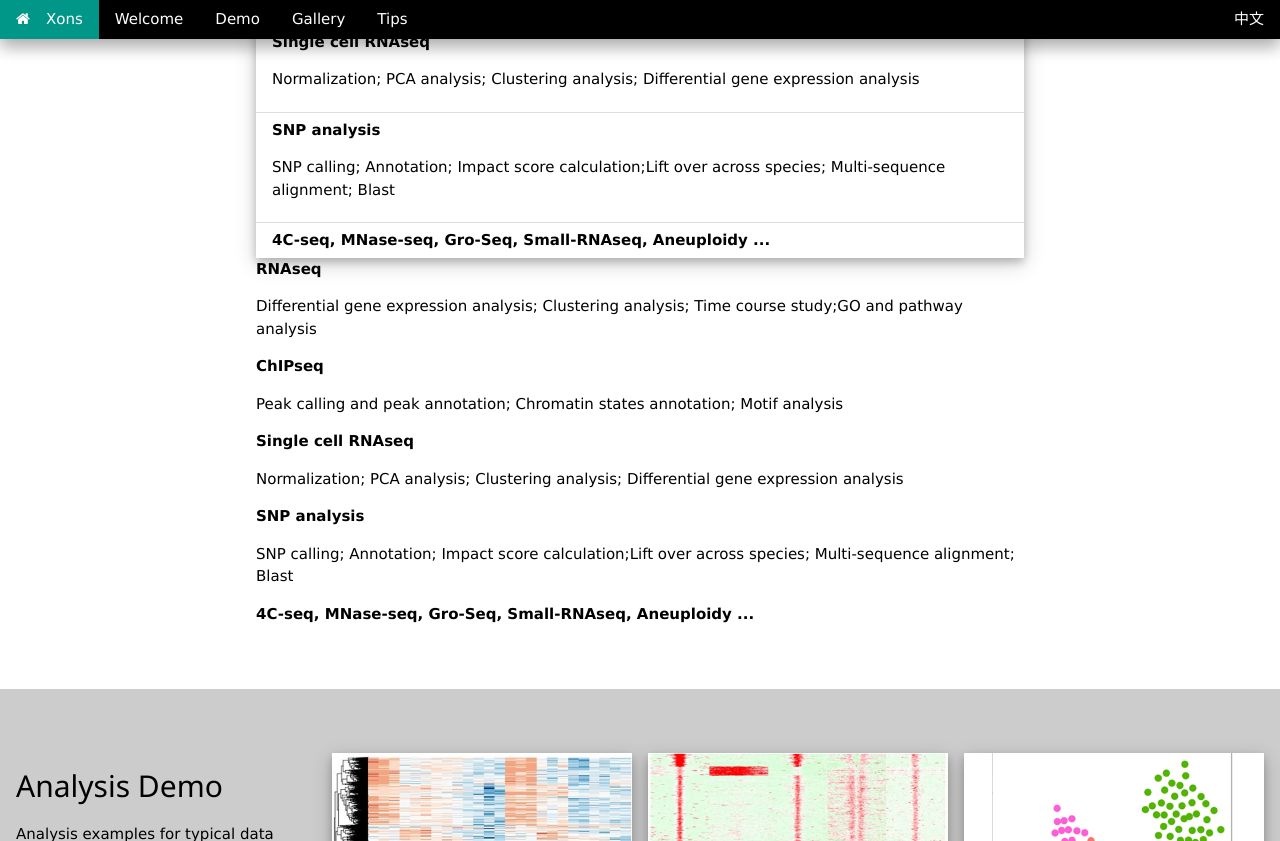
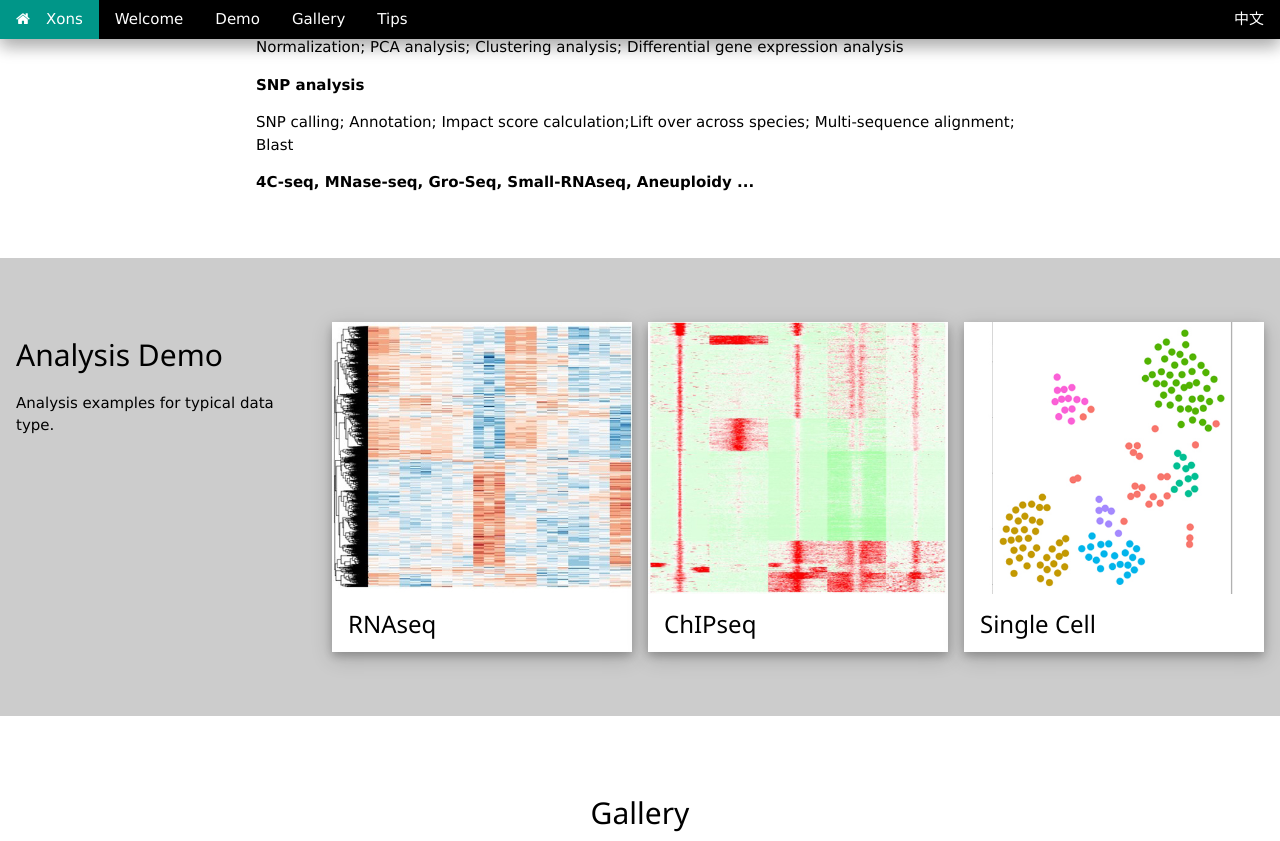
Before and after one commit to xons/xons.github.io, a Jekyll site: the page built from index.html, in a window 1280 px wide and 900 px high, scrolled down 458 px, cut to the strip 0-841 px from the top of the window. Built offline with Jekyll 4.4.1, drawn with Linux system fonts in a browser that asks for light colours; nearby versions of some CDN libraries; library files that are not in the unit come from our copies.

Commit message:
Update index.html

```diff
--- a/index.html
+++ b/index.html
@@ -15,22 +15,6 @@ title: Xons
         with working experience include all kinds of organisms: Yeast, Drosophila, Zebrafish, Mouse, Human and non-model organisms.
     </p>
 
-    <ul class="w3-ul w3-card-4 w3-left-align">
-        <li><b> RNAseq </b>
-            <p>Differential gene expression analysis; Clustering analysis; Time course study;GO and pathway analysis</p>
-        </li>
-        <li><b> ChIPseq </b>
-            <p>Peak calling and peak annotation; Chromatin states annotation; Motif analysis</p>
-        </li>
-        <li><b> Single cell RNAseq </b>
-            <p>Normalization; PCA analysis; Clustering analysis; Differential gene expression analysis</p>
-        </li>
-        <li><b> SNP analysis </b>
-            <p>SNP calling; Annotation; Impact score calculation;Lift over across species; Multi-sequence alignment; Blast</p>
-        </li>
-        <li><b> 4C-seq, MNase-seq, Gro-Seq, Small-RNAseq, Aneuploidy ... </b>
-        </li>
-    </ul>
     <div class='w3-left-align'>
     <b> RNAseq </b>
     <p>Differential gene expression analysis; Clustering analysis; Time course study;GO and pathway analysis</p>
```
